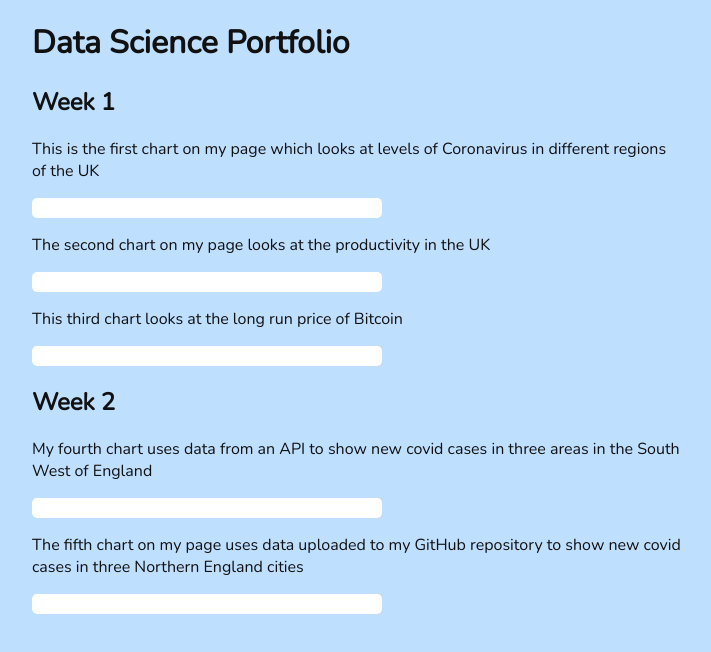
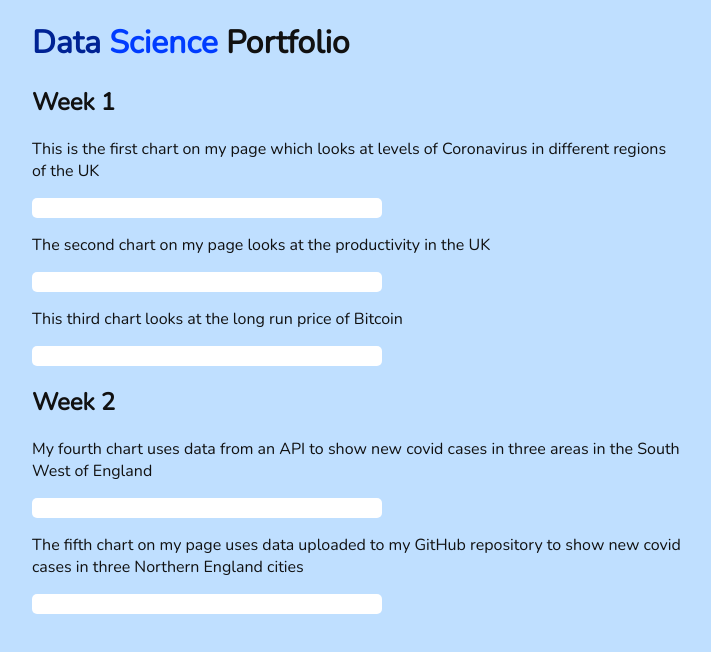
Before and after one commit to htylerstreet/htylerstreet.github.io, a plain HTML site: page portfolio.html in a window 1280 px wide. Shown: the whole page, without its empty margins (283-994 px from the left). Drawn offline with nearby package versions, Linux system fonts and the light colour scheme; a script that the page names is missing.

Commit message:
Update portfolio.html

```diff
--- a/portfolio.html
+++ b/portfolio.html
@@ -30,7 +30,7 @@
 
 <body>
 
-  <h1>Data Science Portfolio</h1>
+  <h1><span style="color:rgb(0, 35, 148)">Data</span> <span style="color:rgb(0, 60, 255)">Science</span> Portfolio</h1>
   <h2>Week 1 </h2>
 
   <p>This is the first chart on my page which looks at levels of Coronavirus in different regions of the UK</p>
```
